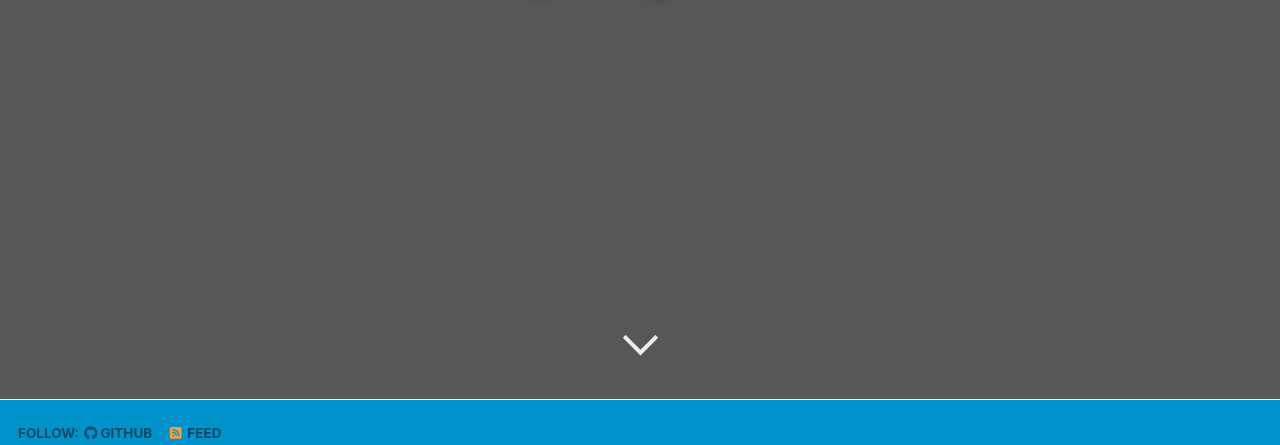
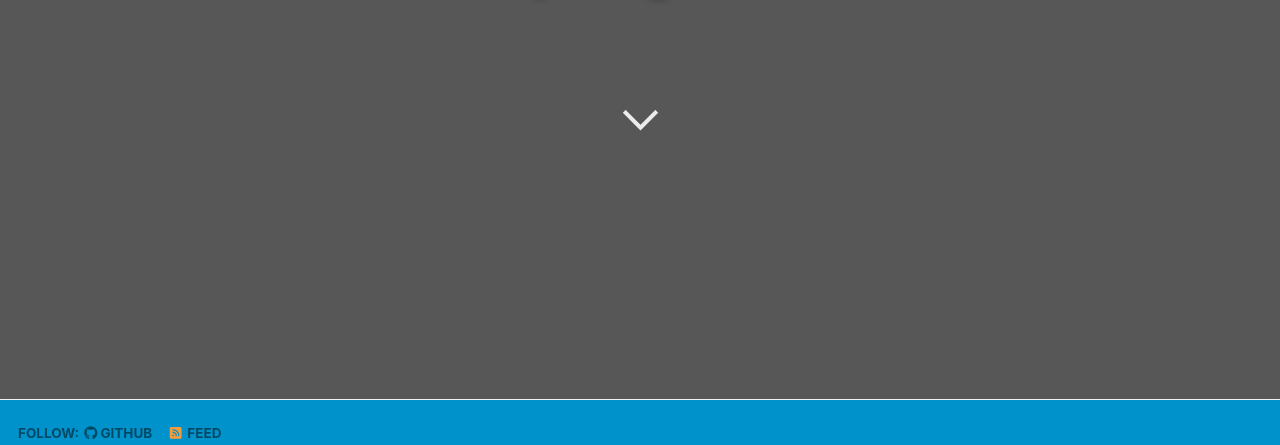
Before and after one commit to leebh1119/leebh1119.github.io, a Jekyll site: the page built from index.md, in a window 1280 px wide. Shown: the part 390-835 px from the top of the page. Built offline with Jekyll 4.4.1, drawn with Linux system fonts in a browser that asks for light colours; a style sheet for code colours, icons or effects is not loaded.

Commit message:
adjusted arrow and text position

```diff
--- a/_sass/_custom.scss
+++ b/_sass/_custom.scss
@@ -57,7 +57,7 @@
   position: absolute;
 
   left: 50%;
-  top: 75%;
+  top: 50%;
 
   display: block;
 
@@ -173,7 +173,7 @@ html {
 /* 모바일 */
 @media screen and (max-width: 600px) {
   .splash-hero-text {
-    top: 13%;
+    top: 15%;
     left: 50%;
 
     width: 90%;
```
